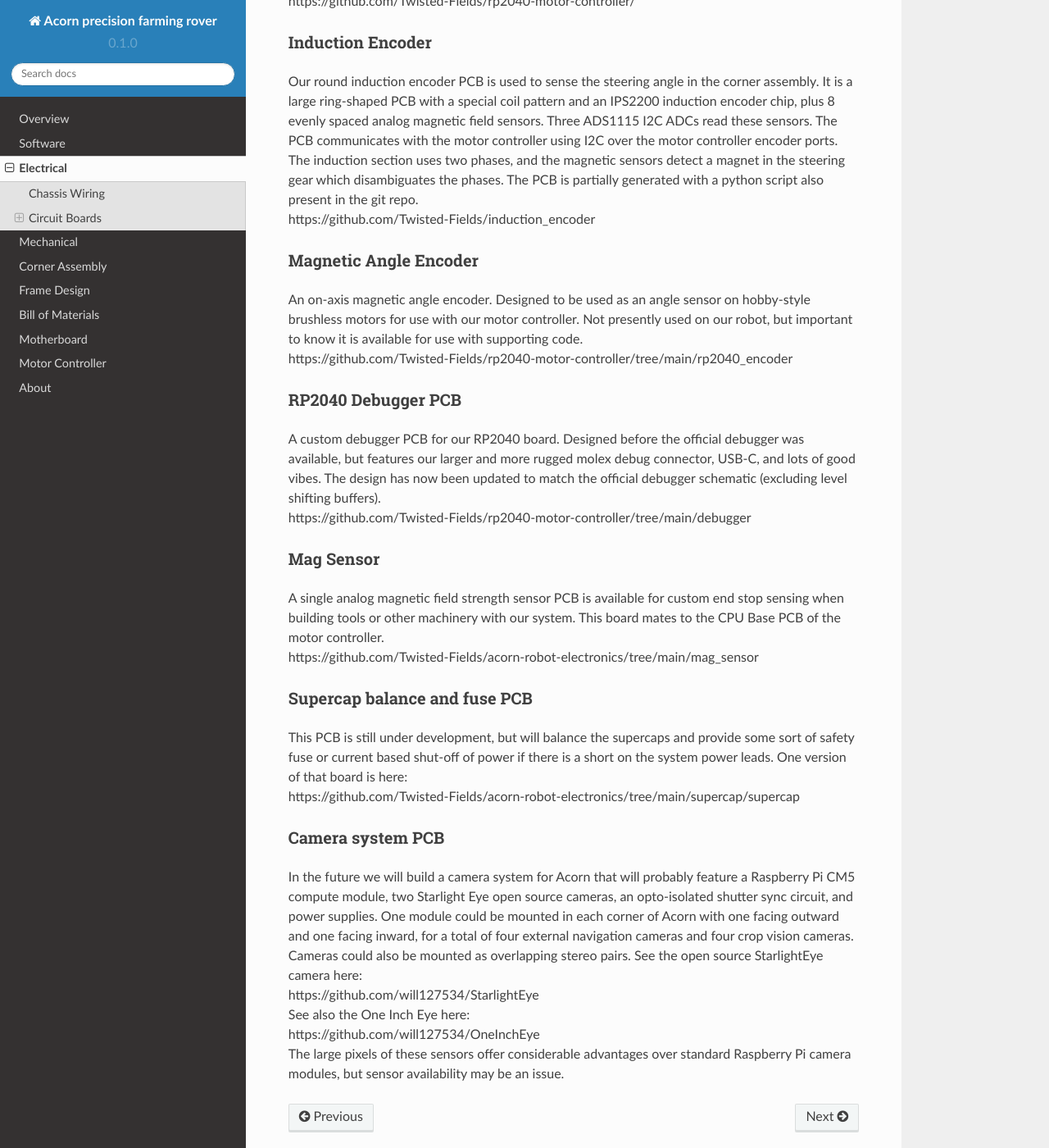
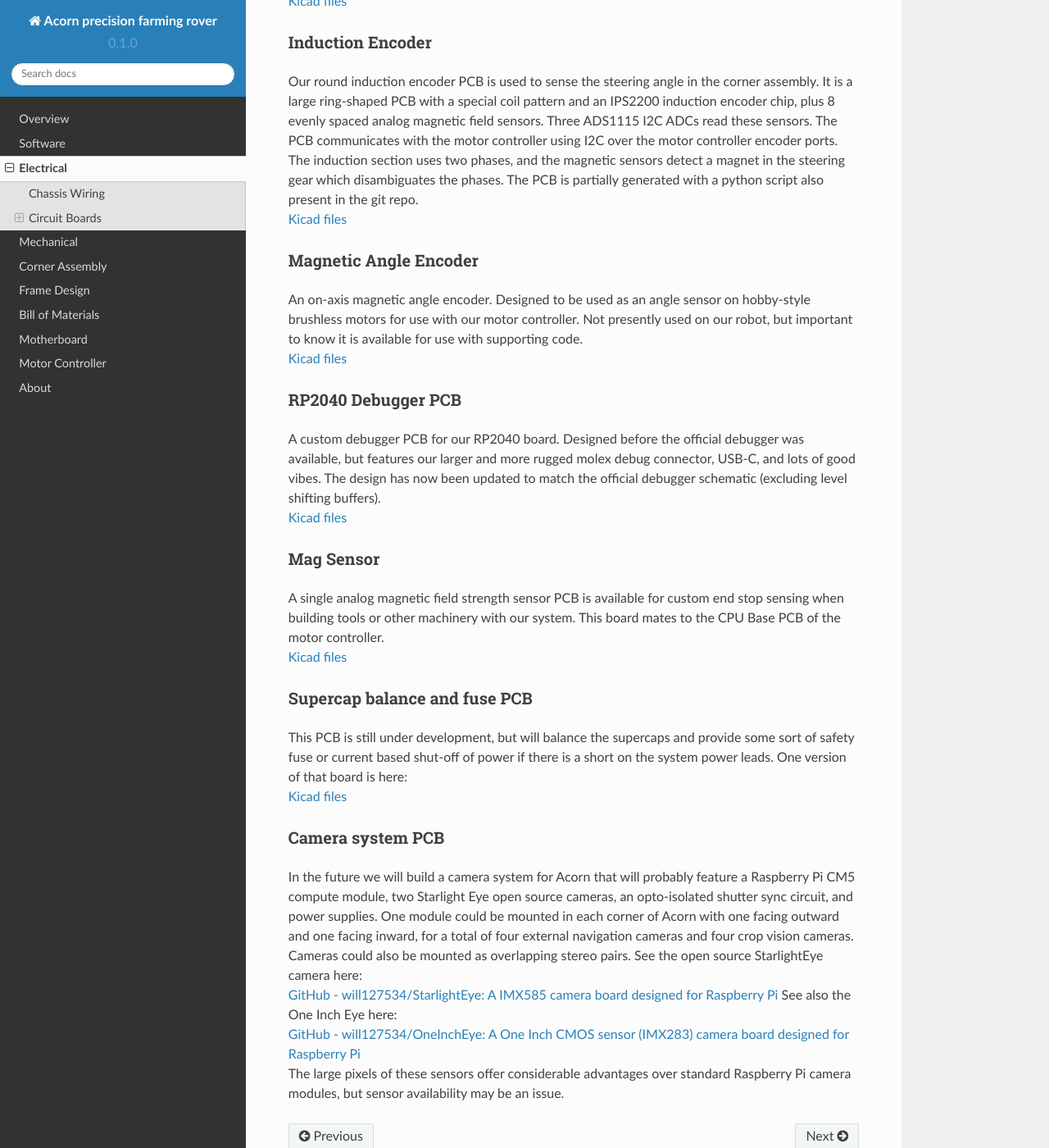
Before and after one commit to Twisted-Fields/robot_docs, a Sphinx documentation site: the page built from docs/source/electrical.md, in a window 1280 px wide and 1400 px high, scrolled down 2104 px. Shown: the whole window at 82% size. Built offline with Sphinx 7.4.7 and the Read the Docs theme 2.0.0, drawn with Linux system fonts in a browser that asks for light colours; some of the changed text lies outside the part shown.

Commit message:
Clean up URLs

```diff
--- a/docs/source/electrical.md
+++ b/docs/source/electrical.md
@@ -44,7 +44,7 @@ publish official PCB releases, to make ordering them easier for users.
 Holds the main computer, a Raspberry Pi Compute Module 4, and communicates
 with the four motor controllers using CAN bus. Also manages GPS, wifi, emergency
 stop system, and several other functions.
-https://github.com/Twisted-Fields/acorn-robot-electronics/tree/main/cm4_robot_board
+[Kicad files](https://github.com/Twisted-Fields/acorn-robot-electronics/tree/main/cm4_robot_board)
 
 For more information see {doc}`pcb/motherboard`
 
@@ -60,7 +60,7 @@ over CAN bus using our firmware flashing scripts. The User Interface PCB
 attaches to the CPU Base PCB and features several buttons, switches, and LEDs
 as well as room for an OLED display. This is used to control the corner
 assembly.
-https://github.com/Twisted-Fields/rp2040-motor-controller/
+[Kicad files](https://github.com/Twisted-Fields/rp2040-motor-controller/)
 
 #### Induction Encoder
 
@@ -72,7 +72,7 @@ with the motor controller using I2C over the motor controller encoder ports.
 The induction section uses two phases, and the magnetic sensors detect a magnet
 in the steering gear which disambiguates the phases. The PCB is partially
 generated with a python script also present in the git repo.
-https://github.com/Twisted-Fields/induction_encoder
+[Kicad files](https://github.com/Twisted-Fields/induction_encoder)
 
 #### Magnetic Angle Encoder
 
@@ -80,7 +80,7 @@ An on-axis magnetic angle encoder. Designed to be used as an angle sensor on
 hobby-style brushless motors for use with our motor controller. Not presently
 used on our robot, but important to know it is available for use with
 supporting code.
-https://github.com/Twisted-Fields/rp2040-motor-controller/tree/main/rp2040_encoder
+[Kicad files](https://github.com/Twisted-Fields/rp2040-motor-controller/tree/main/rp2040_encoder)
 
 #### RP2040 Debugger PCB
 
@@ -88,21 +88,21 @@ A custom debugger PCB for our RP2040 board. Designed before the official
 debugger was available, but features our larger and more rugged molex debug
 connector, USB-C, and lots of good vibes. The design has now been updated to
 match the official debugger schematic (excluding level shifting buffers).
-https://github.com/Twisted-Fields/rp2040-motor-controller/tree/main/debugger
+[Kicad files](https://github.com/Twisted-Fields/rp2040-motor-controller/tree/main/debugger)
 
 #### Mag Sensor
 
 A single analog magnetic field strength sensor PCB is available for custom
 end stop sensing when building tools or other machinery with our system. This
 board mates to the CPU Base PCB of the motor controller.
-https://github.com/Twisted-Fields/acorn-robot-electronics/tree/main/mag_sensor
+[Kicad files](https://github.com/Twisted-Fields/acorn-robot-electronics/tree/main/mag_sensor)
 
 #### Supercap balance and fuse PCB
 
 This PCB is still under development, but will balance the supercaps and provide
 some sort of safety fuse or current based shut-off of power if there is a short
 on the system power leads. One version of that board is here:
-https://github.com/Twisted-Fields/acorn-robot-electronics/tree/main/supercap/supercap
+[Kicad files](https://github.com/Twisted-Fields/acorn-robot-electronics/tree/main/supercap/supercap)
 
 #### Camera system PCB
 
@@ -113,8 +113,8 @@ mounted in each corner of Acorn with one facing outward and one facing inward,
 for a total of four external navigation cameras and four crop vision cameras.
 Cameras could also be mounted as overlapping stereo pairs.
 See the open source StarlightEye camera here:
-https://github.com/will127534/StarlightEye
+[GitHub - will127534/StarlightEye: A IMX585 camera board designed for Raspberry Pi](https://github.com/will127534/StarlightEye)
 See also the One Inch Eye here:
-https://github.com/will127534/OneInchEye
+[GitHub - will127534/OneInchEye: A One Inch CMOS sensor (IMX283) camera board designed for Raspberry Pi](https://github.com/will127534/OneInchEye)
 The large pixels of these sensors offer considerable advantages over standard
 Raspberry Pi camera modules, but sensor availability may be an issue.
--- a/docs/source/overview.md
+++ b/docs/source/overview.md
@@ -16,7 +16,7 @@ Long term, these tools will be integrated in to the main system design, creating
 a complete open source farming automation system.
 
 Our entire system source design files are available on our github:
-<https://github.com/Twisted-Fields>
+[https://github.com/Twisted-Fields](https://github.com/Twisted-Fields)
 
 ## System Design
 
```
Also changed, not shown: docs/source/index.md (+1 -1 lines), docs/source/materials.md (+4 -4 lines).
